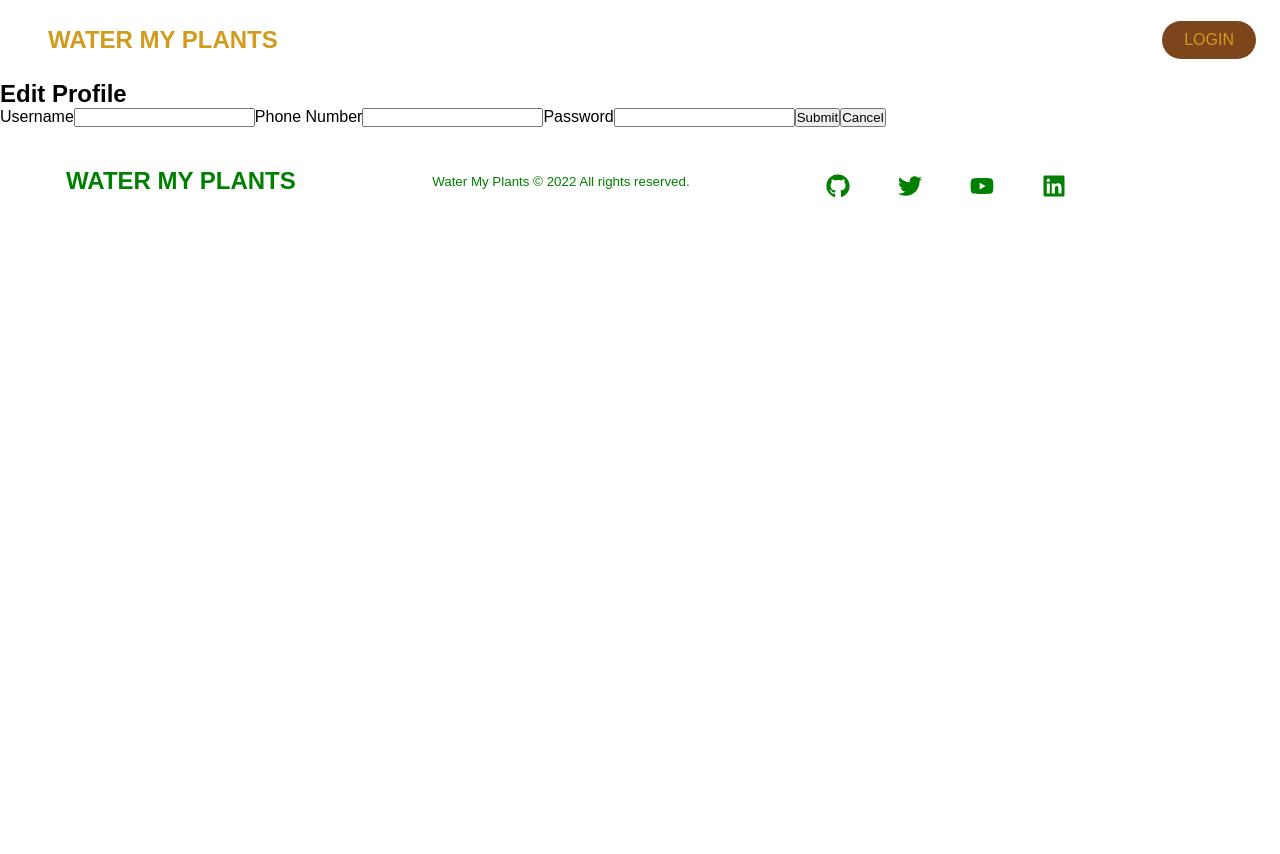
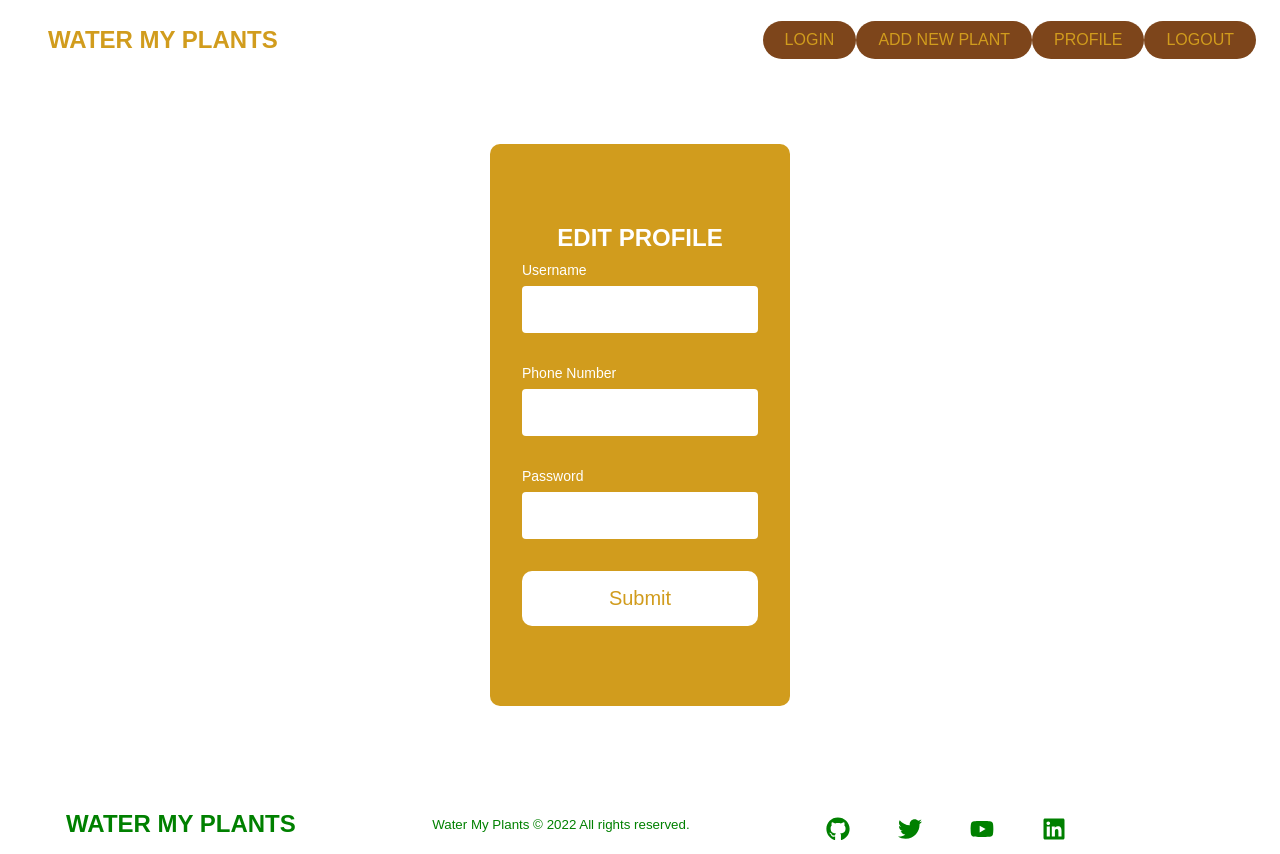
Before and after one commit to Build-Week-Water-My-Plants-033/front-end, a React (Create React App) app: page /user in a window 1280 px wide. Before the commit the page ends 800 px from the top, so only its background shows below. Built offline with nearby package versions, Linux system fonts and the light colour scheme.

Commit message:
added forms: add new plant, profile and added them to the nav bar, still need to work on main plant page

```diff
--- a/src/components/AddPlantForm.js
+++ b/src/components/AddPlantForm.js
@@ -1,6 +1,92 @@
 import React, { useState } from 'react';
 import axiosWithAuth from '../utils/axiosWithAuth';
 import { Link , useHistory } from 'react-router-dom';
+import styled from 'styled-components';
+
+// styles
+
+const Form = styled.form`
+background: #d19c1d;
+max-width: 300px;
+height: auto;
+width: 100%auto;
+z-index: 1;
+display: grid;
+margin: 4rem auto;
+padding: 80px 32px;
+border-radius: 10px;
+box-shadow: 0 1px 3px rgba(0.0.0.0.9);
+
+@media screen and (max-width:400px){
+    padding:32px 32px;
+}
+`;
+
+const H2 = styled.h2`
+  color: white;
+  text-align: center;
+  margin-bottom: 10px;
+`;
+
+const FormLabel = styled.label`
+    margin-bottom: 8px;
+    font-size: 14px;
+    color: #fff;
+`;
+
+const FormInput = styled.input`
+    padding: 16px 16px;
+    margin-bottom: 32px;
+    border: none;
+    border-radius: 4px;
+    background: white;
+    color: #d19c1d;
+`;
+
+// const FormInput1 = styled.input`
+//     /* display: flex; */
+//     padding: 12px 90px;
+//     margin-bottom: 32px;
+//     border-radius: 15px;
+//     background: white;
+// `;
+
+// const FormInput2 = styled.input`
+//     /* display: flex; */
+//     padding: 16px 80px;
+//     margin-bottom: 32px;
+//     border-radius: 30px;
+//     background: red;
+//     text-decoration: none;
+// `;
+
+const FormButton = styled.button`
+    background: white;
+    padding: 16px 0;
+    border: none;
+    border-radius: 10px;
+    color: #d19c1d;
+    font-size: 20px;
+    cursor: pointer;
+    transition: all 0.2s ease-in-out;
+
+
+    &:hover{
+        transition: all 0.2s ease-in-out;
+        background: #fff;
+        color: #010606;
+    }
+`;
+
+const NavBtnLink = styled(Link)`
+    padding: 16px 0;
+    color: #d19c1d;
+    font-size: 20px;
+    text-decoration: none;
+    text-align: center;
+
+`;
+// end of styles
 
 const initialState = {
   id: "",
@@ -41,25 +127,24 @@ const AddPlantForm = (props) => {
 
 
   return (
-      <form onSubmit={handleSubmit}>
-          <h2> Add Plant </h2>
-          <div>
-              <label>Nickname</label>
-              <input value ={newPlant.nickname} onChange={handleChange} name="nickname" type="text"></input>
-          </div>
-          <div>
-              <label>Species</label>
-              <input value ={newPlant.species} onChange={handleChange} name="species" type="text"></input>
-          </div>
-          <div>
-              <label>H2OFrequency</label>
-              <input value ={newPlant.h2oFrequency} onChange={handleChange} name="h2oFrequency" type="text"></input>
-          </div>
-          <div>
-              <input type="submit" value="Add"></input>
-              <Link to={`/plants`}><input type="button" value="Cancel"/></Link>
-          </div>
-      </form>
+      <Form onSubmit={handleSubmit}>
+              <H2>ADD NEW PLANT</H2>
+              <FormLabel>Nickname</FormLabel>
+              <FormInput value ={newPlant.nickname} onChange={handleChange} name="nickname" type="text"></FormInput>
+
+
+              <FormLabel>Species</FormLabel>
+              <FormInput value ={newPlant.species} onChange={handleChange} name="species" type="text"></FormInput>
+
+
+              <FormLabel>H2OFrequency</FormLabel>
+              <FormInput value ={newPlant.h2oFrequency} onChange={handleChange} name="h2oFrequency" type="text"></FormInput>
+
+
+              <FormButton type="submit" value="Add Plant">ADD</FormButton>
+              <NavBtnLink to={`/plants`}><FormInput type="button" value="Cancel"/></NavBtnLink>
+
+      </Form>
   );
 };
 
--- a/src/components/EditUserForm.js
+++ b/src/components/EditUserForm.js
@@ -1,5 +1,62 @@
 import React, { useState } from "react";
+import styled from 'styled-components';
 
+// styles
+const Form = styled.form`
+background: #d19c1d;
+max-width: 300px;
+height: auto;
+width: 100%auto;
+z-index: 1;
+display: grid;
+margin: 4rem auto;
+padding: 80px 32px;
+border-radius: 10px;
+box-shadow: 0 1px 3px rgba(0.0.0.0.9);
+
+@media screen and (max-width:400px){
+    padding:32px 32px;
+}
+`;
+
+const H2 = styled.h2`
+  color: white;
+  text-align: center;
+  margin-bottom: 10px;
+`;
+
+const FormLabel = styled.label`
+    margin-bottom: 8px;
+    font-size: 14px;
+    color: #fff;
+`;
+
+const FormInput = styled.input`
+    padding: 16px 16px;
+    margin-bottom: 32px;
+    border: none;
+    border-radius: 4px;
+`;
+
+const FormButton = styled.button`
+    background: white;
+    padding: 16px 0;
+    border: none;
+    border-radius: 10px;
+    color: #d19c1d;
+    font-size: 20px;
+    cursor: pointer;
+    transition: all 0.2s ease-in-out;
+
+
+    &:hover{
+        transition: all 0.2s ease-in-out;
+        background: #fff;
+        color: #010606;
+    }
+`;
+
+// end of styles
 const EditUserForm = () => {
   const [ credentials, setCredentials ] = useState({
     username: '',
@@ -22,35 +79,36 @@ const EditUserForm = () => {
 
   return (
     <div>
-      <h2>Edit Profile</h2>
-      <form onSubmit={handleSubmit}>
-        <label>Username</label>
-        <input
+
+      <Form onSubmit={handleSubmit}>
+        <H2>EDIT PROFILE</H2>
+        <FormLabel>Username</FormLabel>
+        <FormInput
           type='text'
           onChange={handleChange}
           name='username'
           value={credentials.username}
         />
 
-        <label>Phone Number</label>
-        <input
+        <FormLabel>Phone Number</FormLabel>
+        <FormInput
           type='tel'
           onChange={handleChange}
           name='phoneNumber'
           value={credentials.phoneNumber}
         />
 
-        <label>Password</label>
-        <input
+        <FormLabel>Password</FormLabel>
+        <FormInput
           type='password'
           onChange={handleChange}
           name='password'
           value={credentials.password}
         />
 
-        <button>Submit</button>
-        <button>Cancel</button>
-      </form>
+        <FormButton>Submit</FormButton>
+        {/* <FormButton>Cancel</FormButton> */}
+      </Form>
     </div>
   )
 }
--- a/src/components/Navbar.js
+++ b/src/components/Navbar.js
@@ -1,9 +1,9 @@
 import React, {useState, useEffect} from 'react';
-import {FaBars} from 'react-icons/fa'
 import { animateScroll as scroll } from 'react-scroll';
 
 import styled from 'styled-components';
 import { Link } from 'react-router-dom';
+
 
 
 // Styles
@@ -69,11 +69,10 @@ const NavBtnLink = styled(Link)`
 `;
 
 
-
 // end of styles
 
 
-const Navbar = ({toggle}) => {
+const Navbar = ({toggle, props}) => {
     const [scrollNav, setScrollNav] = useState(false)
 
     const changeNav = () => {
@@ -98,6 +97,13 @@ const Navbar = ({toggle}) => {
                     <NavLogo to="/" onClick={toggleHome}>WATER MY PLANTS</NavLogo>
                     <NavBtn>
                         <NavBtnLink to="/login">LOGIN</NavBtnLink>
+                        {/* {props.isLoggedIn && ( */}
+                            <>
+                                <NavBtnLink to="/plants/add">ADD NEW PLANT</NavBtnLink>
+                                <NavBtnLink to="/user">PROFILE</NavBtnLink>
+                                <NavBtnLink to="/logout">LOGOUT</NavBtnLink>
+                            </>
+                        {/* )} */}
                     </NavBtn>
             </Nav>
         </>
--- a/src/components/PlantsList.js
+++ b/src/components/PlantsList.js
@@ -52,7 +52,7 @@ const PlantsList = props => {
 
     return (
         <PlantList>
-            <Link to='/'>
+            {/* <Link to='/'>
                 <button>Home</button>
             </Link>
             <Link to='/plants/add'>
@@ -61,7 +61,7 @@ const PlantsList = props => {
             <Link to='/user'>
                 <button>Profile</button>
             </Link>
-            <button>Logout</button>
+            <button>Logout</button> */}
             {plants.map(plant=> <PlantListItem key={plant.id} plant={plant} handleDelete={handleDelete}/>)}
         </PlantList>
     )
```
